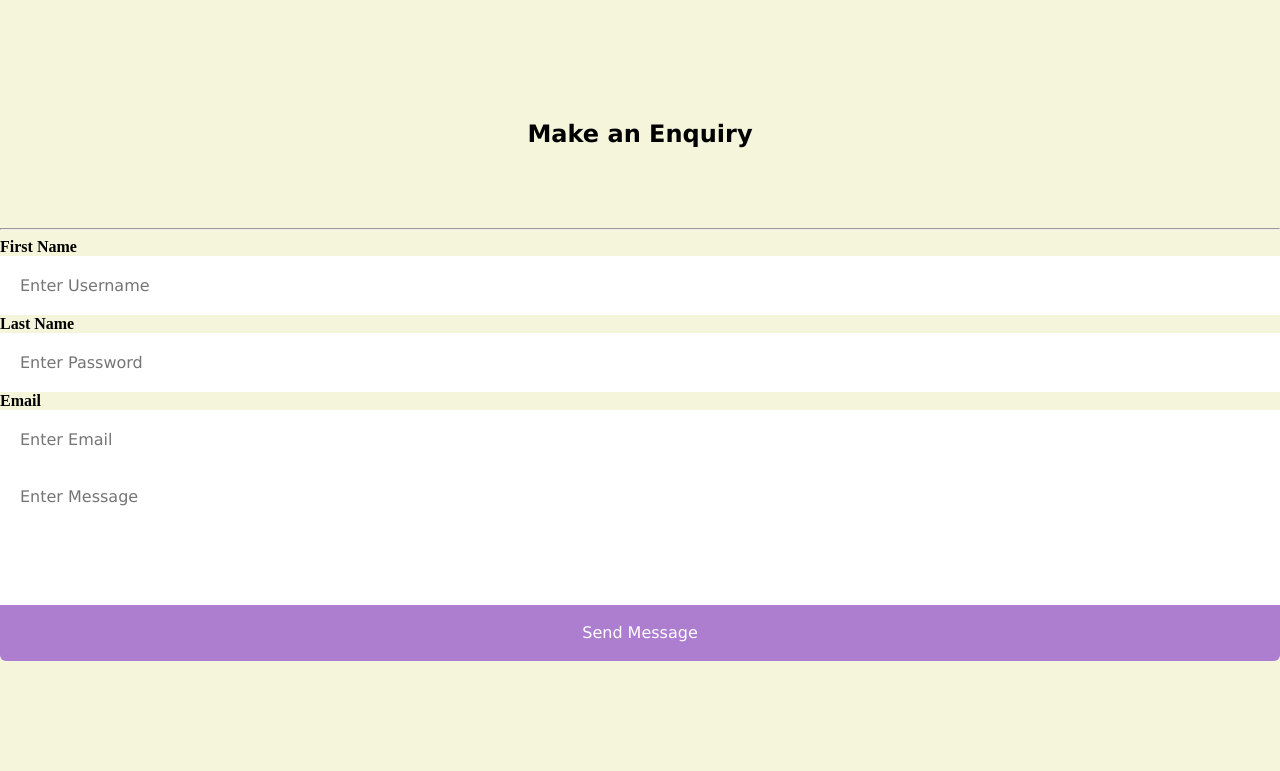
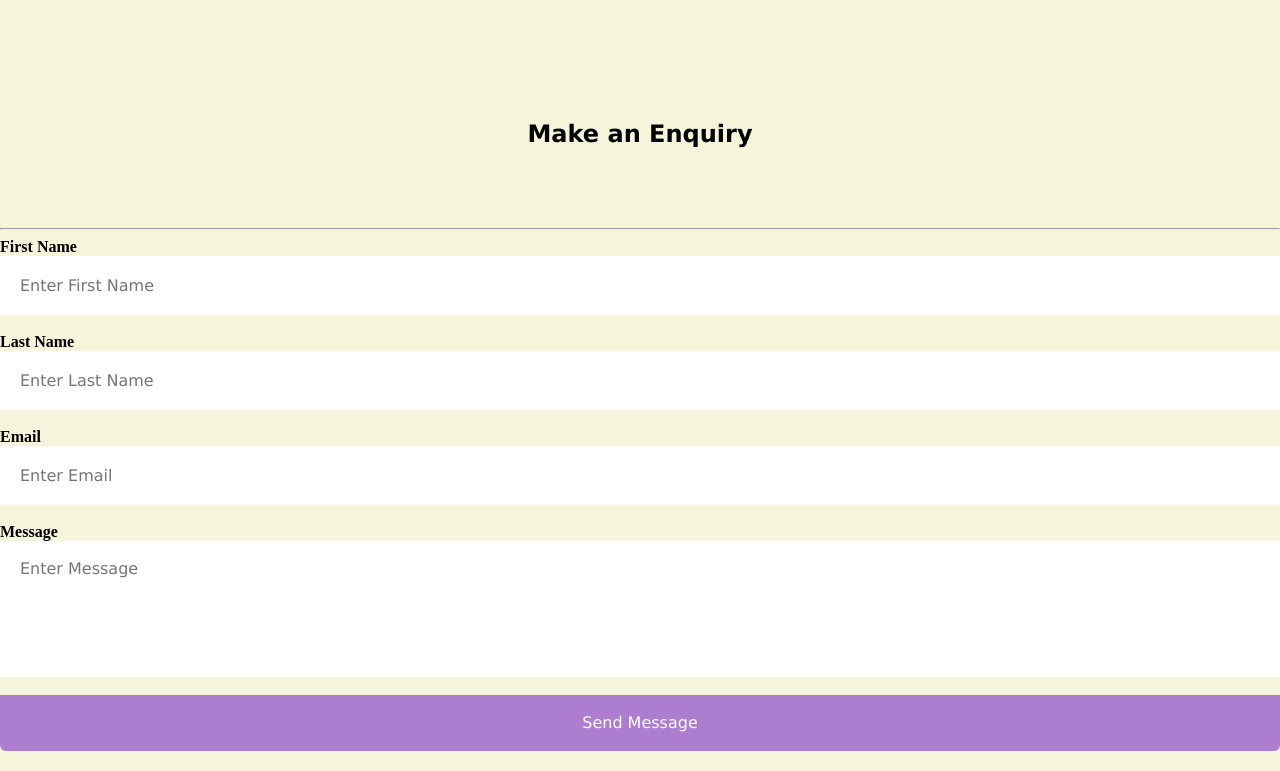
Before and after one commit to stwins60/VideoToText, a Flask app: page /contactus in a window 1280 px wide. Shown: the part 47-818 px from the top of the page. Before the commit the page ends 708 px from the top, so only its background shows below. Run offline with Flask 2, Linux system fonts and the light colour scheme.

Commit message:
fix user bug.

```diff
--- a/Templates/contactus.html
+++ b/Templates/contactus.html
@@ -16,15 +16,16 @@
           <hr>
 
           <label for="firstname"><b>First Name</b></label>
-          <input type="text" class ='form_input' placeholder="Enter Username" name="fname" required>
+          <input type="text" class ='form_input' placeholder="Enter First Name" name="fname" required>
 
-          <label for="lastname"><b>Last Name</b></label>
-          <input type="password" class ='form_input' placeholder="Enter Password" name="lname" required>
+          <br><label for="lastname"><b>Last Name</b></label>
+          <input type="password" class ='form_input' placeholder="Enter Last Name" name="lname" required>
 
-          <label for="email"><b>Email</b></label>
+          <br><label for="email"><b>Email</b></label>
           <input type="text" class ='form_input' placeholder="Enter Email" name="email" required>
 
-          <textarea class ='form_input' placeholder="Enter Message" name="message" required rows="6" maxlength="3000"></textarea>
+          <br><label for="message"><b>Message</b></label>
+          <textarea class ='form_input' placeholder="Enter Message" name="message" required rows="6" maxlength="3000"></textarea><br>
 
           <input type="button" class="button" value="Send Message">
     </form>
--- a/Templates/login.html
+++ b/Templates/login.html
@@ -6,7 +6,7 @@
   <a href="{{ url_for('login') }}">Login</a>
   <a href="{{ url_for('contactus') }}">Contact us</a>
 </nav>
-  <h1  style="text-align: center;">{% block title %}Log In{% endblock %}</h1>
+  <h1  style="text-align: center;">Log In</h1>
 {% endblock %}
 {% block content %}
 
@@ -18,5 +18,5 @@
     <input type="submit" class="btn" value="Log In">
     <br><p class="btn"><a href="{{ url_for('signup') }}">Sign up</a></p>
   </form>
-  {{alert}}
+  <h2 style="text-align: center;">{{alert}}</h2>
 {% endblock %}
--- a/Templates/signup.html
+++ b/Templates/signup.html
@@ -15,7 +15,7 @@
           <p style="text-align: center;">Please fill in this form to create an account.</p>
         </div>
           <hr>
-
+          <h2 style="text-align: center;">{{msg}}</h2>
           <label for="firstname"><b>First Name</b></label>
           <input type="text" class ='form_input' placeholder="Enter First Name" name="fname" required>
 
@@ -32,7 +32,7 @@
           <input type="password" class ='form_input' placeholder="Enter Password" name="password" required>
 
           <label for="country"><b>Country</b></label>
-          <input type="text" class ='form_input' placeholder="Enter your Country" name="country" required>
+          <input type="text" class ='form_input' placeholder="Enter your Country" name="country" required><br>
 
           <button type="button" <a href="{{ url_for('login') }}" class="button">Cancel</a></button>
           <button type="submit" class="button">Sign Up</button>
--- a/app.py
+++ b/app.py
@@ -10,6 +10,9 @@ from passlib.hash import sha256_crypt
 from datetime import datetime
 import shutil
 import io
+from flask_cors import CORS
+
+
 
 date = str(datetime.date(datetime.now()))
 
@@ -22,6 +25,8 @@ os.environ['FLASK_ENV'] = 'development'
 current_dir = os.path.dirname(os.path.abspath(__file__))
 
 app = Flask(__name__)
+
+CORS(app)
 
 app.secret_key = 'your secret key'
 app.config['UPLOAD_EXTENSIONS'] = ['.mp3', '.mp4', '.wav']
@@ -188,42 +193,36 @@ def admin():
 @app.route('/login', methods=['GET', 'POST'])
 def login():
     alert = ''
+    NoneType = type(None)
     if request.method == 'POST' and 'username' in request.form and 'password' in request.form:
         username = request.form['username']
         password = request.form['password']
 
         conn = db.connect(current_dir + '\schema.db')
         cur = conn.cursor()
-        cur.execute('SELECT * FROM users')
+        cur.execute('SELECT * FROM users WHERE username = ?', (username,))
         user = cur.fetchone()
         name = user[1]
         id = user[0]
 
-        if username == 'admin' and password == 'admin':
-            session['username'] = 'admin'
-            session['id'] = 94
+        if user is None:
+            alert = 'Invalid username'
+
+        elif username == name and sha256_crypt.verify(password, user[4]):
+            session['logged_in'] = True
+            session['username'] = name
+            session['id'] = id
+            return redirect(url_for('convert'))
+
+        elif name == 'admin' and password == 'admin':
+            session['username'] = name
+            session['id'] = id
             session['logged_in'] = True
 
             return redirect(url_for('admin'))
+        else:
+            alert = 'Invalid Credentials. Please try again.'
 
-
-        elif sha256_crypt.verify(password, user[4]):
-            if username == name:
-                session['logged_in'] = True
-                session['id'] = id
-                session['username'] = username
-
-                return redirect(url_for('convert'))
-            elif username == 'admin' and password == sha256_crypt.verify(password, user[4]):
-                session['loggedin'] = True
-                session['id'] = id
-                session['username'] = username
-                msg = 'You are logged in'
-
-                print(session['username'])
-                flash(alert)
-
-            alert = 'Wrong password'
     return render_template('login.html', alert=alert)
 
 
```
Also changed, not shown: requirements.txt (+13 -0 lines), schema.db.
